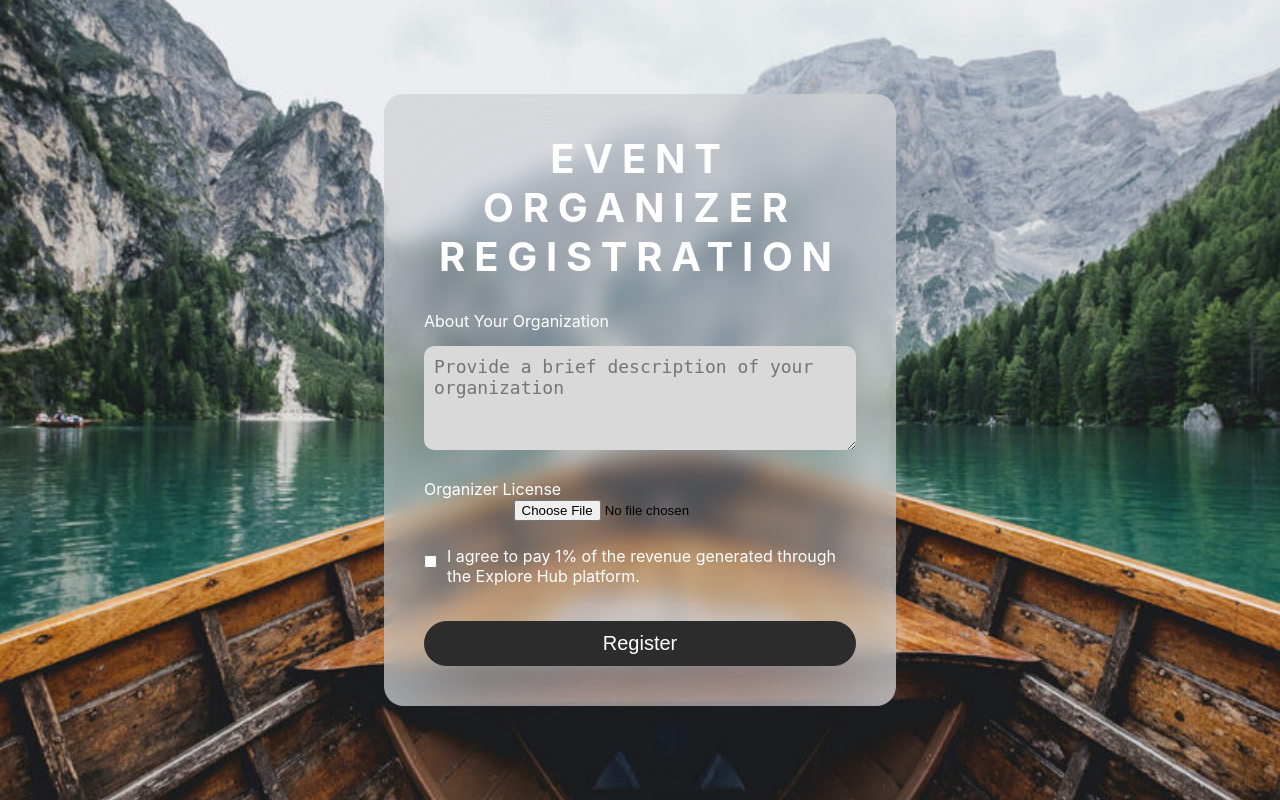
After one commit to kiran-kurian/Explore_Hub, a Django app: page /registration/event-organizer/ in a window 1280 px wide. The commit adds this page. Run offline with Django 5.2, Linux system fonts and the light colour scheme.

Commit message:
Event Organizer Registration and Approval

```diff
--- a/Explore_Hub/Explore_Hub/settings.py
+++ b/Explore_Hub/Explore_Hub/settings.py
@@ -34,6 +34,10 @@ OPENCAGE_API_KEY = os.environ.get('OPENCAGE_API_KEY')
 GOOGLE_PLACES_API_KEY = os.environ.get('GOOGLE_PLACES_API_KEY')
 
 RAPID_API_KEY = os.environ.get('RAPID_API_KEY')
+
+USERNAME = os.environ.get('USERNAME')
+PASSWORD = os.environ.get('PASSWORD')
+API_KEY = os.environ.get('API_KEY')
 
 # Build paths inside the project like this: BASE_DIR / 'subdir'.
 BASE_DIR = Path(__file__).resolve().parent.parent
--- a/Explore_Hub/explore_app/urls.py
+++ b/Explore_Hub/explore_app/urls.py
@@ -93,6 +93,8 @@ urlpatterns = [
     path('my_booking/guide/details/<int:booking_id>',guide_booking_detail, name='guide_booking_detail'),
     path('guide/update_profile/', update_guide_profile, name='update_guide_profile'),
     path('itinerary-planner/', itinerary_planner, name='itinerary_planner'),
+    path('registration/event-organizer/', event_organizer_registration, name='event_organizer_registration'),
+    path('approve_organizer/<int:organizer_id>/', approve_organizer, name='approve_organizer'),
 ]
 if settings.DEBUG:
     urlpatterns += static(settings.MEDIA_URL, document_root=settings.MEDIA_ROOT)
--- a/Explore_Hub/explore_app/views.py
+++ b/Explore_Hub/explore_app/views.py
@@ -33,12 +33,9 @@ import base64
 from django.utils import timezone
 import requests
 from opencage.geocoder import OpenCageGeocode
-from selenium import webdriver
-from selenium.webdriver.chrome.service import Service
-from selenium.webdriver.chrome.options import Options
-from webdriver_manager.chrome import ChromeDriverManager
-from selenium.webdriver.common.by import By
-import time
+from django.db.models import Sum
+import json
+
 
 # Create your views here.
 
@@ -80,6 +77,9 @@ def login_view(request):
                 elif role == 'guide':
                     request.session['guide'] = user.id
                     return HttpResponseRedirect(reverse('guide_home'))
+                elif role == 'organizer':
+                    request.session['organizer'] = user.id
+                    return HttpResponseRedirect(reverse('event_organizer_home'))
                 else:
                     request.session['normal'] = user.id
                     return HttpResponseRedirect(reverse("regularuser"))
@@ -153,14 +153,15 @@ def register_view(request):
                 request.session['password'] = password
                 #redirect to other details entering page
                 return redirect('guide_registration')
-            elif role == 'eorg':
-                return redirect()
+            elif role == 'organizer':
+                request.session['username'] = username
+                request.session['name'] = name
+                request.session['email'] = email
+                request.session['number'] = number
+                request.session['password'] = password
+                return redirect('event_organizer_registration')
             else:
-                # Create regular user record
                 user = CustomUser.objects.create_user(username=username, email=email, password=password, first_name=name, phone_number=number, role=role)
-                # user.first_name = name
-                # user.phone_number = number
-                # user.role = role
                 user.save()
 
             # login(request, user, backend='django.contrib.auth.backends.ModelBackend')
@@ -278,19 +279,25 @@ def admin_dashboard(request):
 @login_required(login_url='login')
 def admin_approve_agencies(request):
     if 'master' in request.session:
-        view = request.GET.get('view', 'agencies')  # Default to 'agencies'
-    if view == 'agencies':
-        agencies = TravelAgency.objects.filter(approved=False)
-        return render(request, 'approve_agencies.html', {
-            'agencies': agencies,
-            'active_section': 'agencies',
-        })
-    elif view == 'guides':
-        guides = LocalGuide.objects.filter(approved=False)
-        return render(request, 'approve_agencies.html', {
-            'guides': guides,
-            'active_section': 'guides',
-        })
+        view = request.GET.get('view', 'agencies')
+        if view == 'agencies':
+            agencies = TravelAgency.objects.filter(approved=False)
+            return render(request, 'approve_agencies.html', {
+                'agencies': agencies,
+                'active_section': 'agencies',
+            })
+        elif view == 'guides':
+            guides = LocalGuide.objects.filter(approved=False)
+            return render(request, 'approve_agencies.html', {
+                'guides': guides,
+                'active_section': 'guides',
+            })
+        elif view == 'organizer':
+            organizer = EventOrganizer.objects.filter(approved=False)
+            return render(request, 'approve_agencies.html', {
+                'organizer': organizer,
+                'active_section': 'organizer',
+            })
     else:
         return redirect('login')
 
@@ -1207,9 +1214,21 @@ def guide_home(request):
                 return render(request, "login.html", {
                     "message": "Approval pending"
                 })
-        except TravelAgency.DoesNotExist:
+        except LocalGuide.DoesNotExist:
             return redirect('login')
-        return render(request, 'guide_home.html')
+
+        today = timezone.now().date()
+        total_bookings = GuideBooking.objects.filter(guide=guide).count()
+        upcoming_tours = GuideBooking.objects.filter(guide=guide, start_date__gte=today).count()
+        completed_tours = GuideBooking.objects.filter(guide=guide, end_date__lt=today).count()
+        total_earnings = GuideBooking.objects.filter(guide=guide, end_date__lt=today).aggregate(Sum('total_amount'))['total_amount__sum'] or 0
+        context = {
+        'total_bookings': total_bookings,
+        'upcoming_tours': upcoming_tours,
+        'completed_tours': completed_tours,
+        'total_earnings': round(total_earnings, 2),
+        }
+        return render(request, 'guide_home.html', context)
     else:
         return redirect('login')
 
@@ -1634,29 +1653,105 @@ def itinerary_planner(request):
         end_date = start_date_obj + timedelta(days=duration)
 
         origin_code = get_city_code(origin)
+        # print(origin_code)
         destination_code = get_city_code(destination)
+        # print(destination_code)
 
         flights = search_flights(origin_code, destination_code, start_date, end_date) if origin_code and destination_code else "No flights available"
-        hotels = search_hotels(destination)
+        hotels = search_hotels(destination_code)
         activities = search_activities(destination)
-
-        print(flights, hotels, activities)
-        print(search_trains(origin, destination, start_date))
+        trains = search_trains(origin, destination, start_date)
+        # print(search_buses(origin, destination, start_date))
+
+        items=[]
+
+        if isinstance(flights, dict):
+            carriers = flights.get("dictionaries", {}).get("carriers", {})
+            aircrafts = flights.get("dictionaries", {}).get("aircraft", {})
+
+            if "data" in flights and isinstance(flights["data"], list):
+                for flight in flights["data"]:
+                    airline_code = flight.get("airline", "")
+                    aircraft_code = flight.get("aircraft", "")
+
+                    airline_name = carriers.get(airline_code, airline_code)
+                    aircraft_name = aircrafts.get(aircraft_code, aircraft_code)
+
+                    items.append({
+                        "name": f"Flight: {airline_name} - {aircraft_name}",
+                        "cost": flight.get("cost", 0),
+                        "value": flight.get("rating", 0),
+                        "category": "transport"
+                    })
+
+
+        if isinstance(trains, list):
+            for train in trains:
+                items.append({
+                    "name": f"Train: {train.get('train', 'Unknown Train')}",
+                    "cost": train.get("cost", 0),
+                    "value": train.get("rating", 0),
+                    "category": "transport"
+                })
+
+        if isinstance(hotels, list):
+            for hotel in hotels:
+                items.append({
+                    "name": f"Hotel: {hotel.get('name', 'Unknown Hotel')}",
+                    "cost": hotel.get("cost_per_night", 0) * duration,
+                    "value": hotel.get("rating", 0),
+                    "category": "hotel"
+                })
+
+        if isinstance(activities, list):
+            for activity in activities:
+                items.append({
+                    "name": f"Activity: {activity.get('name', 'Unknown Activity')}",
+                    "cost": activity.get("cost", 0),
+                    "value": activity.get("rating", 0),
+                    "category": "activity"
+                })
+        # print(items, budget)
+
+        selected_items, total_cost = knapsack(items, budget)
 
         planned_itinerary = {
             "destination": destination,
             "start_date": start_date,
             "end_date": end_date.isoformat(),
             "budget": budget,
-            "preferences": preferences,
-            "details": [
-                {"day": 1, "activity": "Arrival and local sightseeing."},
-                {"day": 2, "activity": f"Explore {preferences.capitalize()} spots in {destination}."},
-                {"day": duration, "activity": "Departure and farewell activities."},
-            ],
+            "used_budget": total_cost,
+            "details": selected_items
         }
         return render(request, 'itinerary_planner.html', {'itinerary': planned_itinerary})
     return render(request, 'itinerary_planner.html')
+
+
+def knapsack(items, max_budget):
+    n = len(items)
+    max_budget = int(max_budget)
+    dp = [[0 for _ in range(max_budget + 1)] for _ in range(n + 1)]
+
+    for i in range(1, n + 1):
+        for w in range(max_budget + 1):
+            if items[i - 1]["cost"] <= w:
+                dp[i][w] = max(items[i - 1]["value"] + dp[i - 1][w - items[i - 1]["cost"]], dp[i - 1][w])
+            else:
+                dp[i][w] = dp[i - 1][w]
+
+    w = max_budget
+    selected_items = []
+    total_cost = 0
+    for i in range(n, 0, -1):
+        if dp[i][w] != dp[i - 1][w]:
+            selected_items.append(items[i - 1])
+            w -= items[i - 1]["cost"]
+            total_cost += items[i - 1]["cost"]
+
+    print(selected_items, total_cost)
+
+    return selected_items, total_cost
+
 
 def get_amadeus_access_token():
     url = "https://test.api.amadeus.com/v1/security/oauth2/token"
@@ -1716,6 +1811,74 @@ def get_city_code_google(city_name):
     else:
         return None
 
+# def search_buses(origin, destination, date_of_journey):
+#     options = Options()
+#     options.add_argument("--disable-gpu")
+#     options.add_argument("--no-sandbox")
+#     options.add_argument("--ignore-certificate-errors")
+#     options.add_argument("--allow-running-insecure-content")
+#     options.add_argument("--incognito")
+
+#     driver = webdriver.Chrome(service=Service(ChromeDriverManager().install()), options=options)
+
+#     driver.get("https://www.abhibus.com")
+
+#     time.sleep(3)
+
+#     wait = WebDriverWait(driver, 10)
+
+#     from_input = wait.until(EC.element_to_be_clickable((By.XPATH, "//input[@placeholder='From Station']")))
+#     from_input.send_keys(origin)
+#     time.sleep(2)
+#     from_input.send_keys(Keys.RETURN)
+
+#     to_input = wait.until(EC.element_to_be_clickable((By.XPATH, "//input[@placeholder='To Station']")))
+#     to_input.send_keys(destination)
+#     time.sleep(2)
+#     to_input.send_keys(Keys.RETURN)
+
+#     date_input = driver.find_element(By.XPATH, "//input[@placeholder='Onward Journey Date']")
+#     date_input.click()
+#     time.sleep(1)
+#     date_input.send_keys(Keys.RETURN)
+
+#     search_button = driver.find_element(By.XPATH, "//button[contains(text(), 'Search')]")
+#     search_button.click()
+
+#     time.sleep(5)
+
+#     buses = driver.find_elements(By.XPATH, "//div[contains(@id, 'service-operator-info')]")
+
+#     bus_list = []
+
+#     for bus in buses:
+#         try:
+#             operator_name = bus.find_element(By.XPATH, ".//h5[@class='title']").text
+#             bus_type = bus.find_element(By.XPATH, ".//p[@class='sub-title']").text
+#             departure_time = bus.find_element(By.XPATH, ".//span[@class='departure-time']").text
+#             travel_time = bus.find_element(By.XPATH, ".//div[@class='travel-time']").text
+#             arrival_time = bus.find_element(By.XPATH, ".//span[@class='arrival-time']").text
+#             destination = bus.find_element(By.XPATH, ".//div[@class='destination-name']").text
+#             fare = bus.find_element(By.XPATH, ".//strong[@class='h5 fare']/span").text
+
+#             bus_list.append({
+#                 "operator_name": operator_name,
+#                 "bus_type": bus_type,
+#                 "departure_time": departure_time,
+#                 # "source": source,
+#                 "travel_time": travel_time,
+#                 "arrival_time": arrival_time,
+#                 "destination": destination,
+#                 "fare": fare,
+#             })
+
+#         except Exception as e:
+#             print("Error extracting bus details:", e)
+
+#     driver.quit()
+#     return bus_list
+
+
 def search_trains(origin, destination, start_date):
     api_url = f"https://www.ixigo.com/trains/v2/search/between/{origin}/{destination}?date={start_date}&languageCode=en"
 
@@ -1737,6 +1900,7 @@ def search_trains(origin, destination, start_date):
 
     except requests.exceptions.RequestException as e:
         return HttpResponse(f"API Request Failed: {e}", status=500)
+
 def search_flights(origin, destination, departure_date, return_date=None):
     access_token = get_amadeus_access_token()
     url = f"https://test.api.amadeus.com/v2/shopping/flight-offers"
@@ -1774,9 +1938,6 @@ def search_hotels(city_code):
 
     response = requests.get(url, headers=headers, params=params)
 
-    print("Response Status Code:", response.status_code)
-    print("Response Data:", response.json())
-
     if response.status_code == 200:
         return response.json()
     else:
@@ -1814,3 +1975,72 @@ def search_activities(location):
         return response.json()
     else:
         raise Exception("Error fetching activities data")
+
+def event_organizer_registration(request):
+    if request.method == "POST":
+        bio = request.POST.get("bio")
+        document = request.FILES.get("document")
+        agreement = request.POST.get("agreement") == 'on'
+
+        username = request.session.get("username")
+        name = request.session.get("name")
+        email = request.session.get("email")
+        number = request.session.get("number")
+        password = request.session.get("password")
+
+        if not all([username, name, email, number, password]):
+            return redirect('register')
+
+        if agreement:
+            try:
+                hashed_password = make_password(password)
+                organizer = EventOrganizer(
+                    username=username,
+                    name=name,
+                    email=email,
+                    contact=number,
+                    password=hashed_password,
+                    bio=bio,
+                    document=document,
+                    agreement=agreement,
+                    approved=False
+                )
+                organizer.save()
+
+                user = CustomUser(
+                    username=username,
+                    first_name=name,
+                    email=email,
+                    password=hashed_password,
+                    phone_number=number,
+                    role='organizer',
+                    event_organizer=organizer
+                )
+                user.save()
+                return HttpResponseRedirect(reverse("login"))
+            except IntegrityError:
+                print(IntegrityError)
+                return render(request, "registration.html", {
+                    "message": "Username or email already exists"
+                })
+    else:
+        return render(request, "event_organizer_registration.html")
+
+#view for approving event organizer
+def approve_organizer(request, organizer_id):
+    if 'master' in request.session:
+        organizer = get_object_or_404(EventOrganizer, pk=organizer_id)
+        organizer.approved = True
+        organizer.save()
+        send_mail(
+                'Account Approved Notification',
+                f'Dear {organizer.name},\n\n'
+                f'This email is to inform you that your account with EXPLORE HUB has been approved.'
+                'You can start using our platform from now on.'
+                'If you have any questions, please contact support.',
+                'explorehub123@gmail.com',
+                [organizer.email]
+            )
+        return redirect('admin_approve_agencies')
+    else:
+        return redirect('login')
--- a/Explore_Hub/static/assets/css/agency_dashboard.css
+++ b/Explore_Hub/static/assets/css/agency_dashboard.css
@@ -154,7 +154,6 @@ body {
     transform: scale(1.05);
 }
 
-/* Buttons */
 .package-box .btn-group {
     margin-top: 20px;
 }
--- /dev/null
+++ b/Explore_Hub/templates/event_organizer_registration.html
@@ -0,0 +1,134 @@
+{% load static %}
+<!DOCTYPE html>
+<html lang="en">
+<head>
+    <meta charset="UTF-8">
+    <meta name="viewport" content="width=device-width, initial-scale=1.0">
+    <link rel="shortcut icon" type="image/png" href="{% static 'images/logo.png' %}">
+    <title>Event Organizer Registration</title>
+    <style>
+        * {
+            margin: 0;
+            padding: 0;
+            box-sizing: border-box;
+        }
+
+        body, html {
+            height: 100%;
+            width: 100%;
+            font-family: 'Inter', sans-serif;
+            background: #FFFFFF;
+            display: flex;
+            justify-content: center;
+            align-items: center;
+        }
+
+        .container {
+            position: relative;
+            width: 100%;
+            height: 100%;
+            display: flex;
+            justify-content: center;
+            align-items: center;
+        }
+
+        .background-image {
+            position: absolute;
+            width: 100%;
+            height: 100%;
+            background: url('{% static "images/nature2.png" %}') no-repeat center center/cover;
+        }
+
+        .registration-box {
+            width: 40%;
+            max-width: 800px;
+            padding: 40px;
+            background: rgba(170, 177, 187, 0.35);
+            box-shadow: inset -6px 4px 147.8px -3px #D9D9D9;
+            backdrop-filter: blur(11.25px);
+            border-radius: 20px;
+            text-align: center;
+            z-index: 10;
+        }
+
+        .registration-box h1 {
+            font-size: 40px;
+            color: #FFFFFF;
+            text-transform: uppercase;
+            letter-spacing: 0.22em;
+            margin-bottom: 30px;
+        }
+
+        .input-field {
+            width: 100%;
+            padding: 10px;
+            margin: 15px 0;
+            background: #D9D9D9;
+            border-radius: 10px;
+            font-size: 18px;
+            border: none;
+            outline: none;
+        }
+
+        .button {
+            width: 100%;
+            padding: 10px;
+            margin-top: 20px;
+            background-color: #2C2C2C;
+            color: white;
+            border: 1px solid #2C2C2C;
+            border-radius: 60px;
+            font-size: 20px;
+            cursor: pointer;
+            transition: background-color 0.3s;
+        }
+
+        .button:hover {
+            background-color: #444444;
+        }
+
+        label {
+            font-size: 16px;
+            color: white;
+            display: block;
+            text-align: left;
+            margin-top: 10px;
+        }
+
+        .checkbox-label {
+            display: flex;
+            align-items: center;
+            justify-content: flex-start;
+            margin: 15px 0;
+        }
+
+        .checkbox-label input {
+            margin-right: 10px;
+        }
+    </style>
+</head>
+<body>
+    <div class="container">
+        <div class="background-image"></div>
+        <div class="registration-box">
+            <h1>Event Organizer Registration</h1>
+            <form action="{% url 'event_organizer_registration' %}" method="post">
+                {% csrf_token %}
+
+                <label for="bio">About Your Organization</label>
+                <textarea name="bio" class="input-field" rows="4" placeholder="Provide a brief description of your organization" required></textarea>
+
+                <label for="Organizer_license">Organizer License</label>
+                <input type="file" name="Organizer_license" class="file-field" accept=".pdf,.jpg,.jpeg,.png" required>
+
+                <div class="checkbox-label">
+                    <input type="checkbox" name="agreement" id="agreement" required>
+                    <label for="agreement">I agree to pay 1% of the revenue generated through the Explore Hub platform.</label>
+                </div>
+
+                <button type="submit" class="button">Register</button>
+            </form>
+        </div>
+    </div>
+</body>
+</html>
--- a/Explore_Hub/templates/guide_bookings.html
+++ b/Explore_Hub/templates/guide_bookings.html
@@ -83,8 +83,8 @@
     }
 
     .bookings-table thead {
-        background-color: #4CAF50;
-        color: #fff;
+        background-color: #f1f1f1;
+        color: #f06161;
         text-align: left;
         font-size: 1rem;
         font-weight: 500;
--- a/Explore_Hub/templates/registration.html
+++ b/Explore_Hub/templates/registration.html
@@ -194,7 +194,7 @@
                     <option value="reguser">Regular User</option>
                     <option value="ta">Travel Agency</option>
                     <option value="guide">Local Guide</option>
-                    <option value="eorg">Event Organizer</option>
+                    <option value="organizer">Event Organizer</option>
                 </select>
                 <span id="roleError" class="error"></span>
 
```
Also changed, not shown: Explore_Hub/explore_app/models.py (+14 -0 lines), Explore_Hub/templates/advice_requests.html (+4 -4 lines), Explore_Hub/templates/approve_agencies.html (+32 -0 lines), Explore_Hub/templates/guide.html (+46 -9 lines), Explore_Hub/templates/guide_home.html (+53 -25 lines), Explore_Hub/templates/itinerary_planner.html (+9 -6 lines), Explore_Hub/templates/my_guide_details.html (+16 -3 lines).
